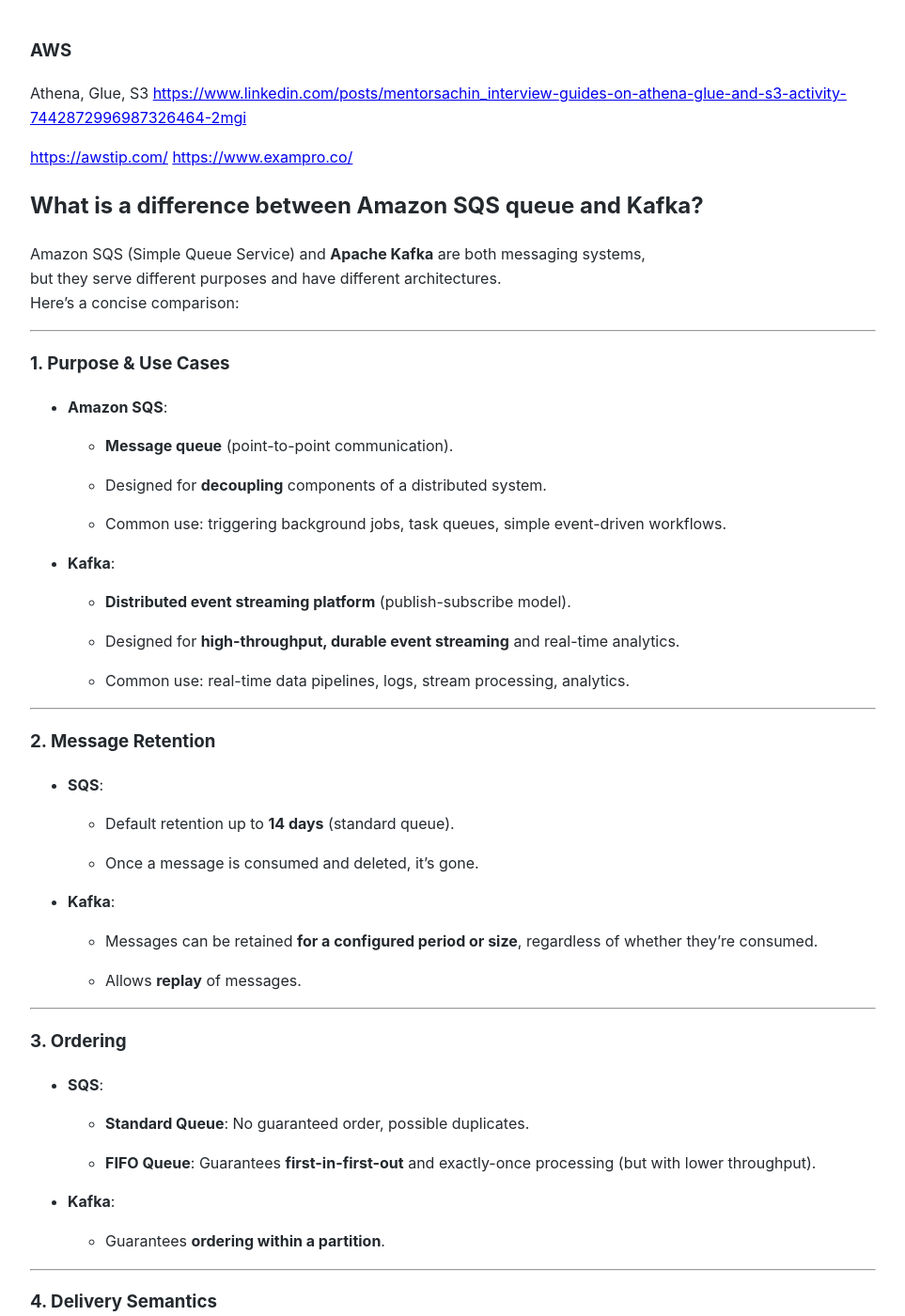
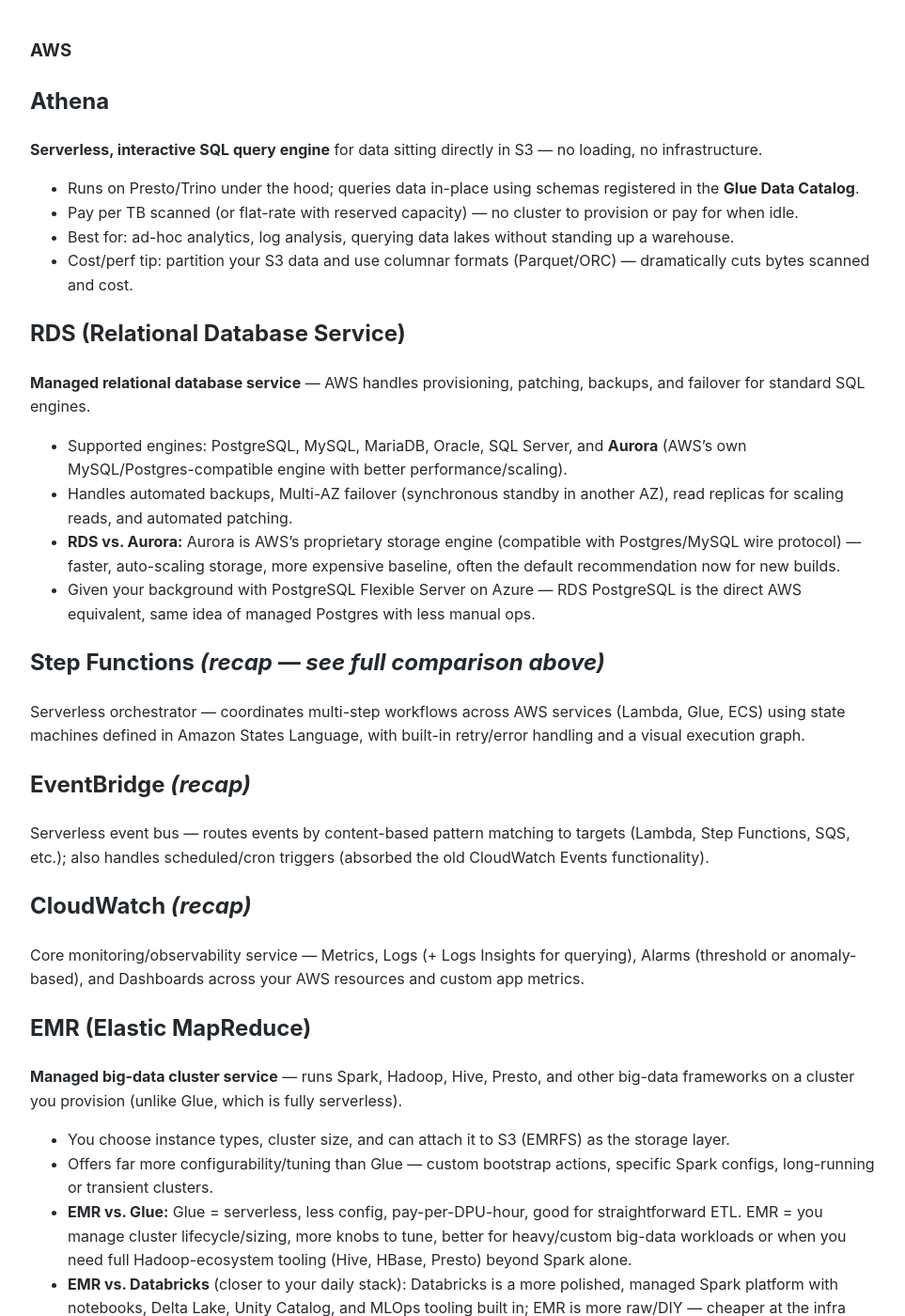
Before and after one commit to Michael-Lubinsky/michael-lubinsky.github.com, a Jekyll site: the page built from aws/aws.md, in a window 1280 px wide and 1400 px high. Shown: the whole window at 94% size, without its empty margins (158-1121 px from the left). Built offline with Jekyll 4.4.1, drawn with Linux system fonts in a browser that asks for light colours; our own code applies the rules of GitHub Pages for plain Markdown files; some of the changed text lies outside the part shown.

Commit message:
Enhance AWS documentation with service details
Expanded documentation on AWS services including Athena, RDS, Step Functions, EventBridge, CloudWatch, EMR, ECS, and EKS with detailed descriptions and comparisons.

```diff
--- a/aws/aws.md
+++ b/aws/aws.md
@@ -1,6 +1,46 @@
 ### AWS
 
-Athena, Glue, S3
+
+## Athena
+**Serverless, interactive SQL query engine** for data sitting directly in S3 — no loading, no infrastructure.
+- Runs on Presto/Trino under the hood; queries data in-place using schemas registered in the **Glue Data Catalog**.
+- Pay per TB scanned (or flat-rate with reserved capacity) — no cluster to provision or pay for when idle.
+- Best for: ad-hoc analytics, log analysis, querying data lakes without standing up a warehouse.
+- Cost/perf tip: partition your S3 data and use columnar formats (Parquet/ORC) — dramatically cuts bytes scanned and cost.
+
+## RDS (Relational Database Service)
+**Managed relational database service** — AWS handles provisioning, patching, backups, and failover for standard SQL engines.
+- Supported engines: PostgreSQL, MySQL, MariaDB, Oracle, SQL Server, and **Aurora** (AWS's own MySQL/Postgres-compatible engine with better performance/scaling).
+- Handles automated backups, Multi-AZ failover (synchronous standby in another AZ), read replicas for scaling reads, and automated patching.
+- **RDS vs. Aurora:** Aurora is AWS's proprietary storage engine (compatible with Postgres/MySQL wire protocol) — faster, auto-scaling storage, more expensive baseline, often the default recommendation now for new builds.
+- Given your background with PostgreSQL Flexible Server on Azure — RDS PostgreSQL is the direct AWS equivalent, same idea of managed Postgres with less manual ops.
+
+## Step Functions *(recap — see full comparison above)*
+Serverless orchestrator — coordinates multi-step workflows across AWS services (Lambda, Glue, ECS) using state machines defined in Amazon States Language, with built-in retry/error handling and a visual execution graph.
+
+## EventBridge *(recap)*
+Serverless event bus — routes events by content-based pattern matching to targets (Lambda, Step Functions, SQS, etc.); also handles scheduled/cron triggers (absorbed the old CloudWatch Events functionality).
+
+## CloudWatch *(recap)*
+Core monitoring/observability service — Metrics, Logs (+ Logs Insights for querying), Alarms (threshold or anomaly-based), and Dashboards across your AWS resources and custom app metrics.
+
+## EMR (Elastic MapReduce)
+**Managed big-data cluster service** — runs Spark, Hadoop, Hive, Presto, and other big-data frameworks on a cluster you provision (unlike Glue, which is fully serverless).
+- You choose instance types, cluster size, and can attach it to S3 (EMRFS) as the storage layer.
+- Offers far more configurability/tuning than Glue — custom bootstrap actions, specific Spark configs, long-running or transient clusters.
+- **EMR vs. Glue:** Glue = serverless, less config, pay-per-DPU-hour, good for straightforward ETL. EMR = you manage cluster lifecycle/sizing, more knobs to tune, better for heavy/custom big-data workloads or when you need full Hadoop-ecosystem tooling (Hive, HBase, Presto) beyond Spark alone.
+- **EMR vs. Databricks** (closer to your daily stack): Databricks is a more polished, managed Spark platform with notebooks, Delta Lake, Unity Catalog, and MLOps tooling built in; EMR is more raw/DIY — cheaper at the infra level but more operational overhead and fewer built-in collaboration/governance features.
+
+## ECS / EKS *(recap)*
+Both are container orchestrators. **ECS** is AWS's own simpler, proprietary orchestrator (Fargate for serverless, or EC2-backed) with tight AWS-native integration. **EKS** is managed **Kubernetes** — standard K8s API, more powerful/portable ecosystem, steeper learning curve.
+
+---
+
+**Quick mental map for your stack:** Athena/EMR sit near Glue (data processing/query layer), RDS is your transactional DB layer (parallel to your Postgres/DynamoDB work), Step Functions/EventBridge are the orchestration/event layer, CloudWatch is observability across all of it, and ECS/EKS are for running your own containerized services rather than data pipeline steps.
+
+Want a similar one-pager comparing these to their Azure counterparts (Synapse/Azure SQL/Data Factory/Event Grid/Monitor/AKS), since you work across both clouds?
+
+## Athena, Glue, S3
 <https://www.linkedin.com/posts/mentorsachin_interview-guides-on-athena-glue-and-s3-activity-7442872996987326464-2mgi>
 
 
```
